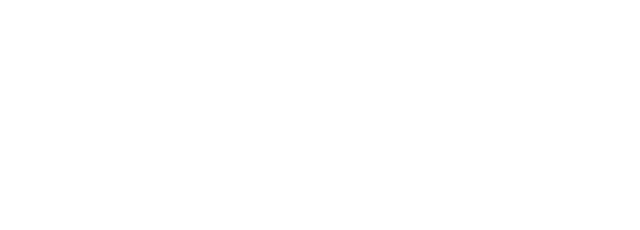
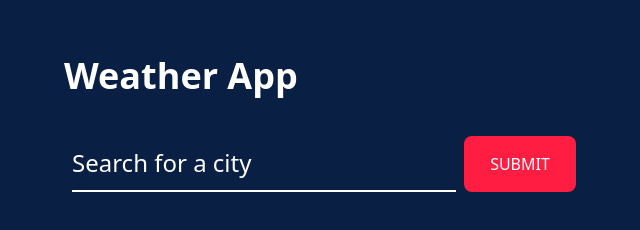
Before and after one commit to AliAgayevv/Weather-app, a website: page public/index.html in a window 1280 px wide. Shown: the whole page, without its empty margins (0-640 px from the left). Drawn offline with Linux system fonts and the light colour scheme.

Commit message:
main design end

```diff
--- a/public/index.html
+++ b/public/index.html
@@ -10,7 +10,16 @@
 
 </head>
 <body>
-
+    <div class="flex justify-center w-screen h-screen bg-custom-primary">
+        <div class="container max-w-6xl mt-14">
+            <h2 class="text-white text-4xl font-bold">Weather App</h2>
+            <form class="flex mt-10 ml-2 gap-2">
+                <input type="text" class="border-b-2 border-white text-white text-2xl bg-transparent outline-none placeholder:text-white w-96" autofocus placeholder="Search for a city">
+                <button type="submit" class="bg-custom-red text-white p-4 w-28 rounded-lg hover:bg-custom-darkRed transition-all">SUBMIT</button>
+                <span id="msg"></span>
+            </form>
+        </div>
+      </div>
 
 </body>
 <script src="script.js"></script>
```
Also changed, not shown: public/css/output.css.
